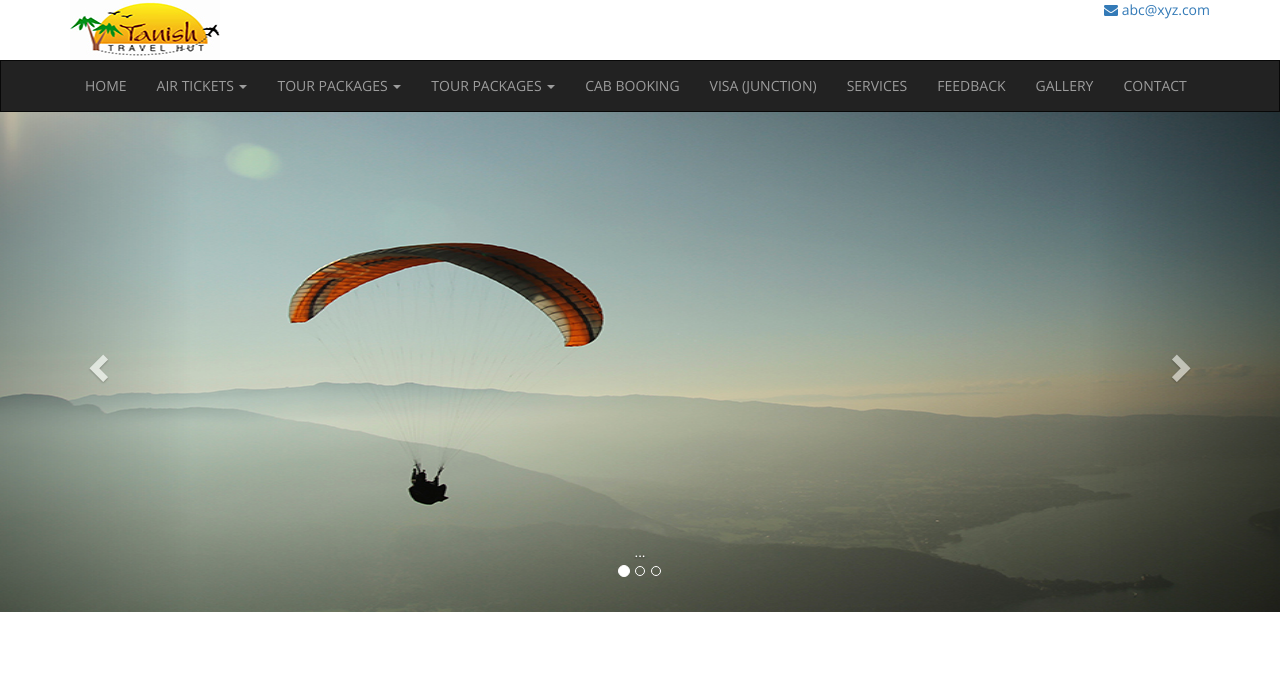
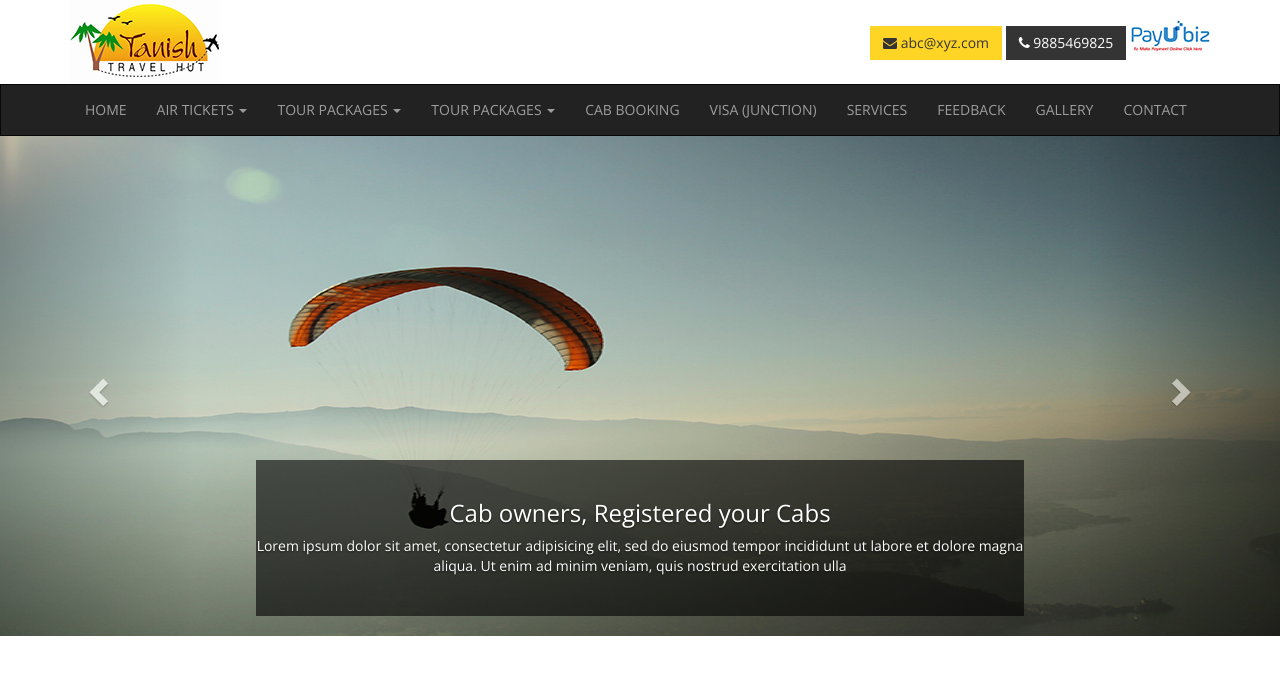
Before and after one commit to kumarm5/tour, a Django app: page / in a window 1280 px wide. Shown: the top 675 px of the page. Run offline with Django 3.2, Linux system fonts and the light colour scheme; some libraries are stand-ins or nearby versions.

```diff
--- a/static/css/style.css
+++ b/static/css/style.css
@@ -11,3 +11,45 @@ body{
     width: 100%;
     height: 500px;
 }
+
+.menu-ul{
+    list-style-type: none;
+}
+
+.menu-payubiz{
+    width: 80px;
+    height: 37px;
+    background: url('/static/images/PayUbiz.jpg') left center no-repeat;
+}
+
+.menu-ul li{
+    display: inline-block;
+}
+
+.menu-ul li:last-child{
+    margin-top: 20px;
+}
+
+.menu-ul .btn-email{
+    color: #353435;
+    background: #ffd525;
+    border-color: #ffd525;
+    border-radius: 0px;
+    margin-top: -20px;
+}
+
+.menu-ul .btn-phone{
+    color: #fff;
+    background: #353435;
+    border-color: #353435;
+    border-radius: 0px;
+    margin-top: -20px;
+}
+
+.carousel-caption{
+    background-color: rgba(0, 0, 0, 0.6);
+}
+
+.carousel-indicators{
+    display: none;
+}
--- a/templates/base.html
+++ b/templates/base.html
@@ -32,8 +32,12 @@
                     <div class="col-md-12">
                         <img src="{% static 'images/logo.jpg' %}">
 
-                        <div class="pull-right">
-                            <a href="mailto:abc@xyz.com"><i class="fa fa-envelope"></i> abc@xyz.com</a>
+                        <div class="pull-right hidden-xs hidden-sm">
+                            <ul class="menu-ul">
+                                <li><a href="mailto:abc@xyz.com" class="btn btn-email"><i class="fa fa-envelope"></i> abc@xyz.com</a></li>
+                                <li><a href="#" class="btn btn-phone"><i class="fa fa-phone"></i> 9885469825</a></li>
+                                <li class="menu-payubiz"><a href="#"></a></li>
+                            </ul>
                         </div>
                     </div>
                 </div>
--- a/templates/home.html
+++ b/templates/home.html
@@ -19,19 +19,22 @@
             <div class="item active">
                 <img src="{% static 'images/image_6.jpeg' %}" alt="...">
                 <div class="carousel-caption">
-                ...
+                    <h3>Cab owners, Registered your Cabs</h3>
+                    <p>Lorem ipsum dolor sit amet, consectetur adipisicing elit, sed do eiusmod tempor incididunt ut labore et dolore magna aliqua. Ut enim ad minim veniam, quis nostrud exercitation ulla</p>
                 </div>
             </div>
             <div class="item">
                 <img src="{% static 'images/image_5.jpeg' %}" alt="...">
                 <div class="carousel-caption">
-                ...
+                    <h3>Hotel Deals</h3>
+                    <p>Lorem ipsum dolor sit amet, consectetur adipisicing elit, sed do eiusmod tempor incididunt ut labore et dolore magna aliqua. Ut enim ad minim veniam, quis nostrud exercitation ulla</p>
                 </div>
             </div>
             <div class="item">
                 <img src="{% static 'images/image_1.jpeg' %}" alt="...">
                 <div class="carousel-caption">
-                ...
+                    <h3>Foreign Currency Exchange</h3>
+                    <p>Lorem ipsum dolor sit amet, consectetur adipisicing elit, sed do eiusmod tempor incididunt ut labore et dolore magna aliqua. Ut enim ad minim veniam, quis nostrud exercitation ulla</p>
                 </div>
             </div>
         </div>
```
Also changed, not shown: db.sqlite3, static/images/PayUbiz.jpg (added), static/images/logo.jpg.
